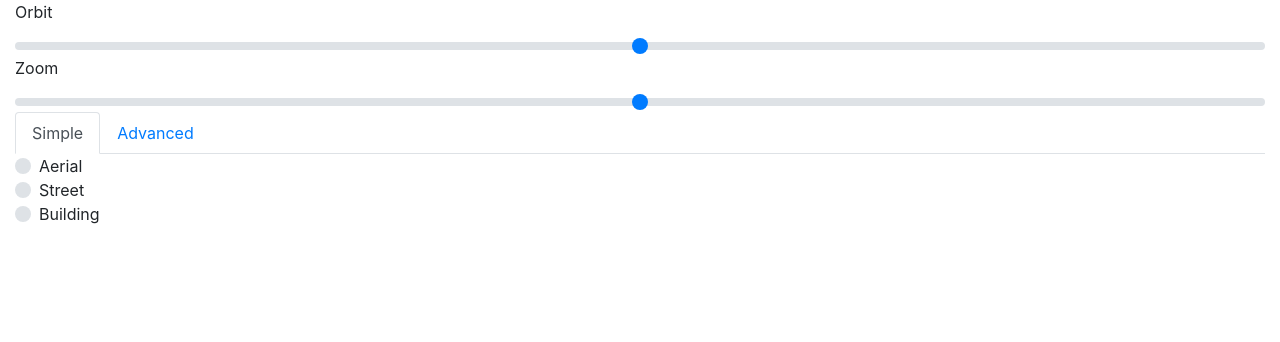
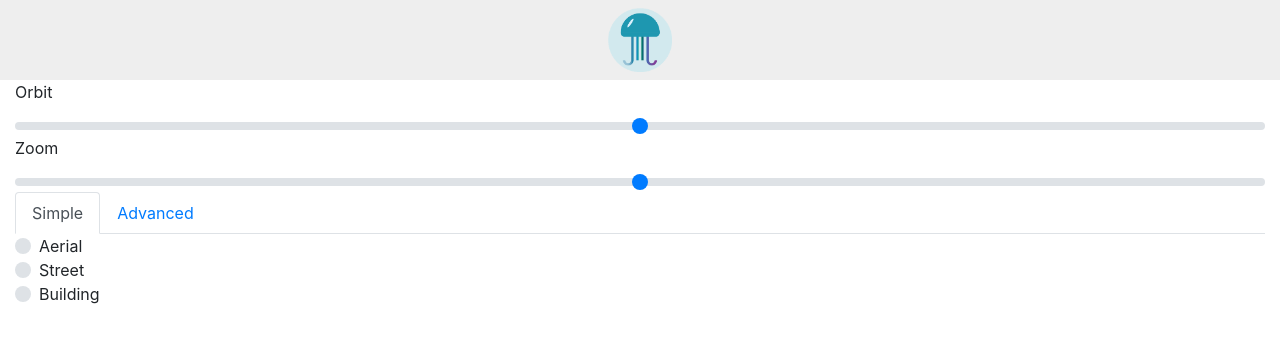
Before and after one commit to holly-jin/beyondAEC2018, a plain HTML site: page site/index.html in a window 1280 px wide. Drawn offline with nearby package versions, Linux system fonts and the light colour scheme.

Commit message:
adding images

```diff
--- a/site/index.html
+++ b/site/index.html
@@ -4,11 +4,17 @@
     <meta charset="utf-8">
     <meta name="viewport" content="width=device-width, initial-scale=1, shrink-to-fit=no">
     <link rel="stylesheet" href="https://stackpath.bootstrapcdn.com/bootstrap/4.1.2/css/bootstrap.min.css" integrity="sha384-Smlep5jCw/wG7hdkwQ/Z5nLIefveQRIY9nfy6xoR1uRYBtpZgI6339F5dgvm/e9B" crossorigin="anonymous">
-    <title>Rhino Controller</title>
+    <link rel="icon" type="image/png" href="img/2018Hackathon_icon@196.png">
+    <title>J3lly Controller</title>
   </head>
   <body>
     <div class="container-fluid">
 
+      <div class="row">
+	<div class="col-sm p-2 text-center" style="background-color:#eee;">
+	  <img class="img-fluid" src="img/2018Hackathon_icon.png" style="height: 4em; width:4em;"/>
+	</div>
+      </div>
 
       <label for="orbit">Orbit</label>
       <input type="range" class="custom-range  js-change" id="orbit" min="-180" max="180">
```
Also changed, not shown: site/img/2018Hackathon_icon.png (added), site/img/2018Hackathon_icon.svg (added), site/img/2018Hackathon_icon@196.png (added).
